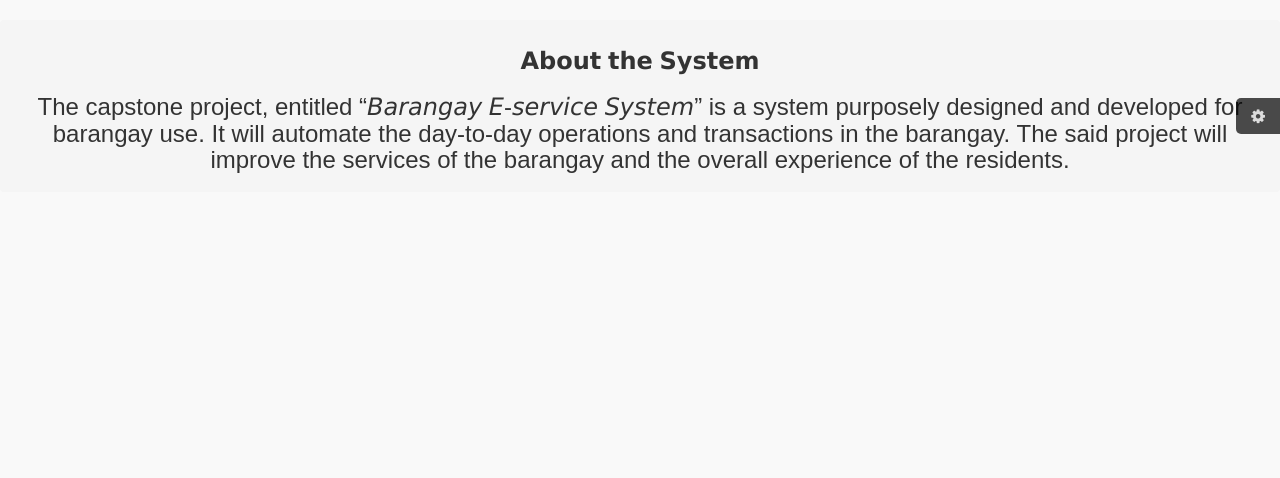
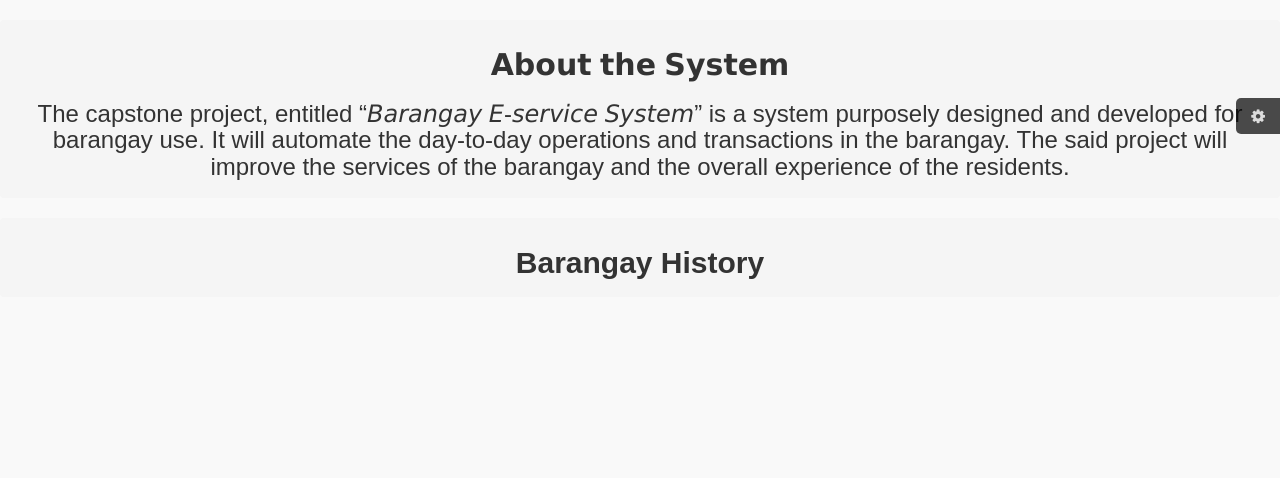
Before and after one commit to syntaxboybe/BESSv.1, a PHP site: page /main/about.php in a window 1280 px wide. Shown: the part 52-530 px from the top of the page. Run offline with PHP 8.4, Linux system fonts and the light colour scheme.

Commit message:
added brgy info

```diff
--- a/main/about.php
+++ b/main/about.php
@@ -60,10 +60,11 @@
 <div class="wrapper row-offcanvas row-offcanvas-left">
 
 <div class="breadcrumb justify-content-center text-center">
-    <h3><center>𝗔𝗯𝗼𝘂𝘁 𝘁𝗵𝗲 𝗦𝘆𝘀𝘁𝗲𝗺</center></h3>
+    <h2>𝗔𝗯𝗼𝘂𝘁 𝘁𝗵𝗲 𝗦𝘆𝘀𝘁𝗲𝗺</h2>
     <h3>The capstone project, entitled “𝘉𝘢𝘳𝘢𝘯𝘨𝘢𝘺 𝘌-𝘴𝘦𝘳𝘷𝘪𝘤𝘦 𝘚𝘺𝘴𝘵𝘦𝘮” is a system purposely designed and developed for barangay use. It will automate the day-to-day operations and transactions in the barangay. The said project will improve the services of the barangay and the overall experience of the residents.</h3></h3>
 </div>
-
+<div class="breadcrumb justify-content-center text-center">
+<h2><strong>Barangay History</strong></h2>
 </div>
 
 </body>
```
